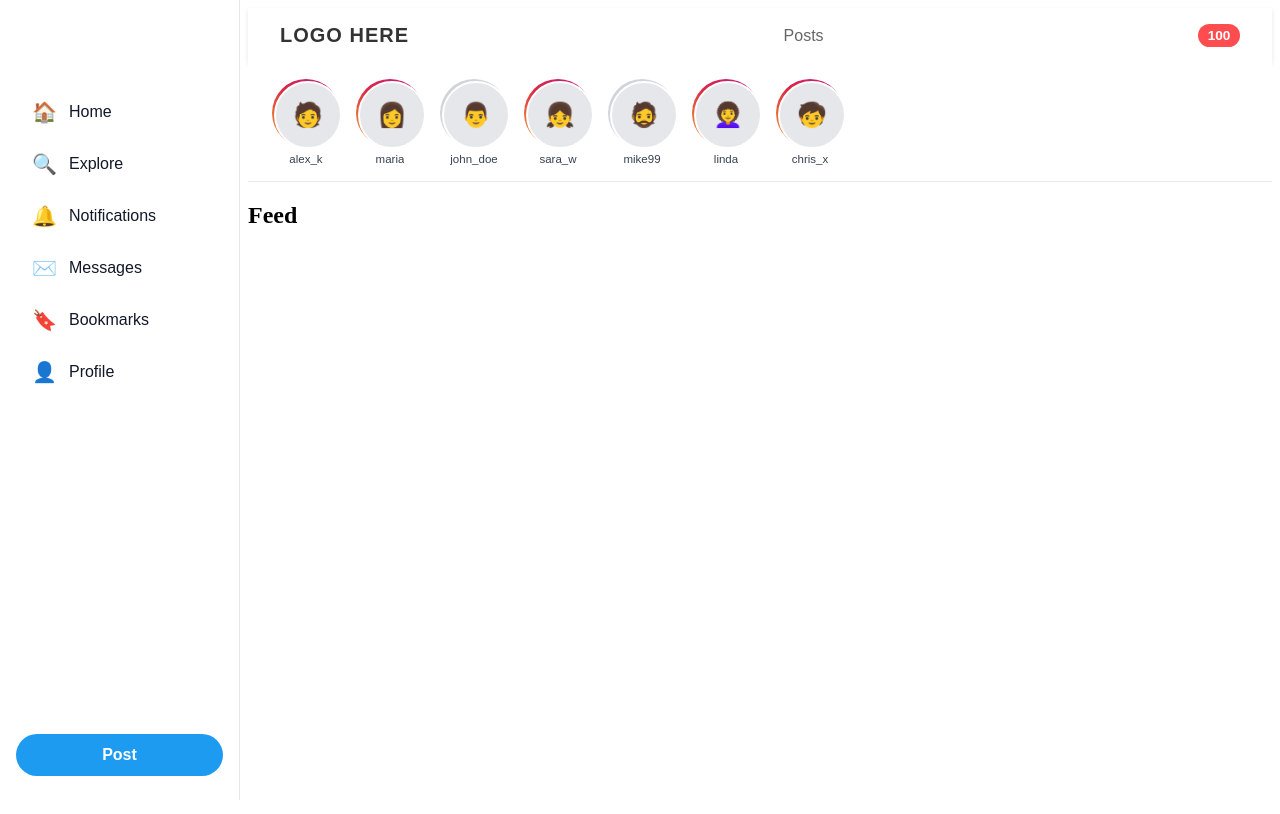
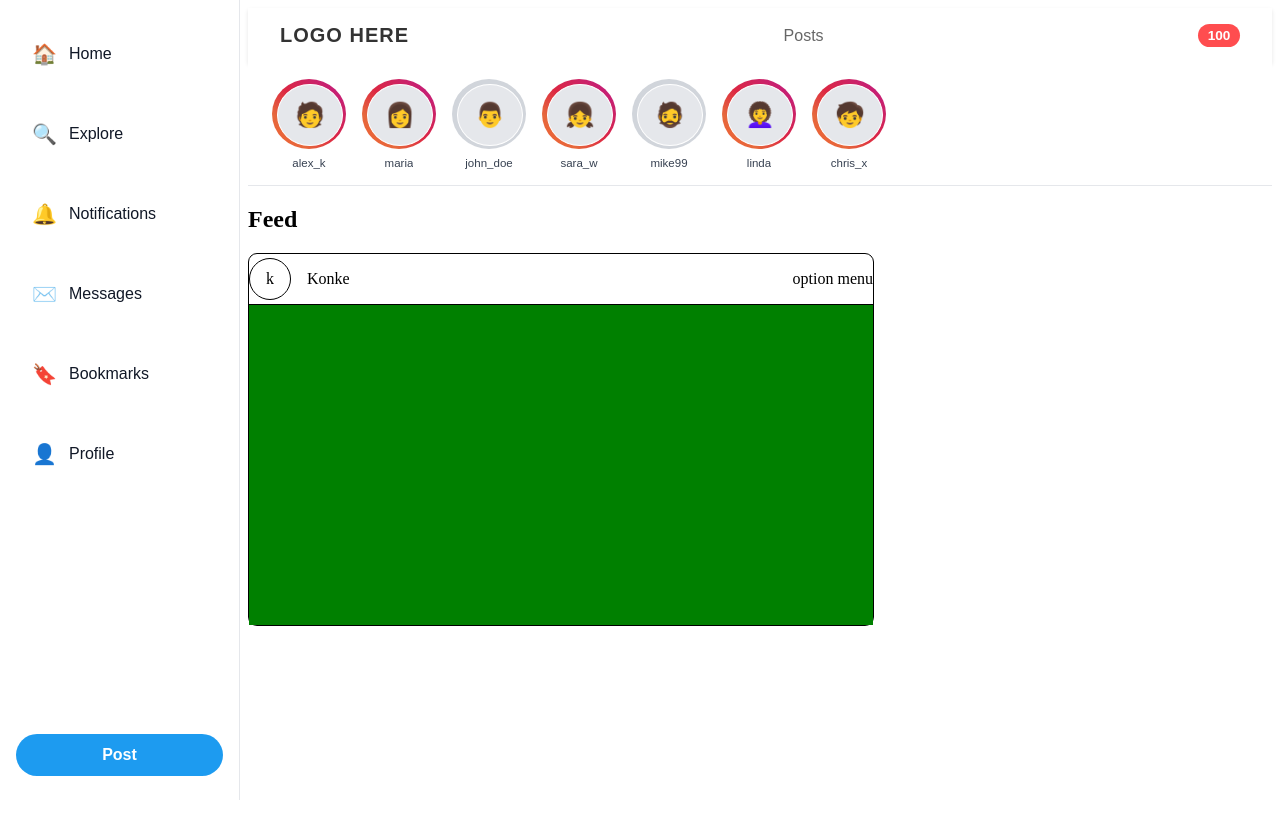
Before and after one commit to peekay11/social_media, a React (Vite) app in the folder frontend/: page / in a window 1280 px wide. Built offline with nearby package versions, Linux system fonts and the light colour scheme.

Commit message:
added new component post

```diff
--- a/frontend/src/App.jsx
+++ b/frontend/src/App.jsx
@@ -5,6 +5,7 @@ import Navbar from './components/Navbar'
 import Sidebar from './components/Sidebar'
 import Feed from './components/Feed_stories/Feed'
 import StoriesBar from './components/StoriesBar'
+import Posts from './components/Posts'
 
 function App() {
   return (
@@ -14,6 +15,7 @@ function App() {
         <Navbar />
         <StoriesBar />
         <Feed />
+        <Posts/>
       </div>
     </div>
   )
--- /dev/null
+++ b/frontend/src/components/Posts.jsx
@@ -0,0 +1,28 @@
+import { memo } from "react";
+import './posts.css';
+
+const posts = [{id: 0,username: 'Konke', caption: "I am alive", time: "just now", pp: "k"}]
+
+
+const Post = () => (
+    <div className="postbar">
+        <div className="postinfo">
+            {posts.map(({id, username, caption, time, pp}) => (
+                <div key={id} className="postnav">
+                <div className="profileInfo">
+                <span className="profilepic">{pp}</span>
+                <span className="user">{username}</span>
+                </div>
+                <div className="options">
+                <p>option menu</p>
+                    </div>
+                </div>
+            ))}
+             <div className="postedpic"></div>
+             <div className="optionmenu"></div>
+        </div>
+    </div>
+)
+
+
+export default memo(Post);
--- a/frontend/src/components/Sidebar.css
+++ b/frontend/src/components/Sidebar.css
@@ -17,8 +17,10 @@
 .sidebar-nav {
   display: flex;
   flex-direction: column;
-  gap: 0.25rem;
-  margin-top: 4rem;
+  gap: 2rem;
+  margin-top: 0.4rem;
+
+
 }
 
 .sidebar-item {
--- a/frontend/src/components/StoriesBar.css
+++ b/frontend/src/components/StoriesBar.css
@@ -18,17 +18,17 @@
   display: flex;
   flex-direction: column;
   align-items: center;
-  gap: 0.4rem;
+  gap: 0.5rem;
   cursor: pointer;
   flex-shrink: 0;
 }
 
 .story-ring {
   width: 64px;
-  height: 64px;
-  border-radius: 50%;
-  padding: 2px;
-  background: linear-gradient(45deg, #f09433, #e6683c, #dc2743, #cc2366, #bc1888);
+  height: 60px;
+  border-radius: 100%;
+  padding: 5px;
+  background: linear-gradient(45deg, #f05f33, #e6683c, #dc2743, #cc2366, #bc1888);
 }
 
 .story-ring.seen {
@@ -39,7 +39,7 @@
   width: 100%;
   height: 100%;
   border-radius: 50%;
-  border: 2px solid #ffffff;
+  border: 1px solid #ffffff;
   background-color: #e5e7eb;
   object-fit: cover;
   display: flex;
--- /dev/null
+++ b/frontend/src/components/posts.css
@@ -0,0 +1,49 @@
+.postbar{
+    border: 1px solid black;
+    border-radius: 9px;
+    width: fit-content;
+    display: flex;
+    flex-direction: column;
+
+
+}
+
+.postnav{
+    border-bottom: 1px solid black;
+    display: flex;
+    flex-direction: row;
+    justify-content: space-between;
+}
+
+.profileInfo{
+    display: flex;
+    flex-direction: row;
+    align-items: center;
+    gap: 1rem;
+}
+
+
+.profilepic{
+    border: 1px solid black;
+    display: flex;
+    align-items: center;
+    justify-content: center;
+    width: 40px;
+    height: 40px;
+    border-radius: 100%;
+}
+
+
+.postedpic{
+    background-color: green;
+    width: 39rem;
+    height: 20rem;
+}
+
+.user{
+    margin: 0;
+}
+
+.options{
+    margin: 0;
+}
```
